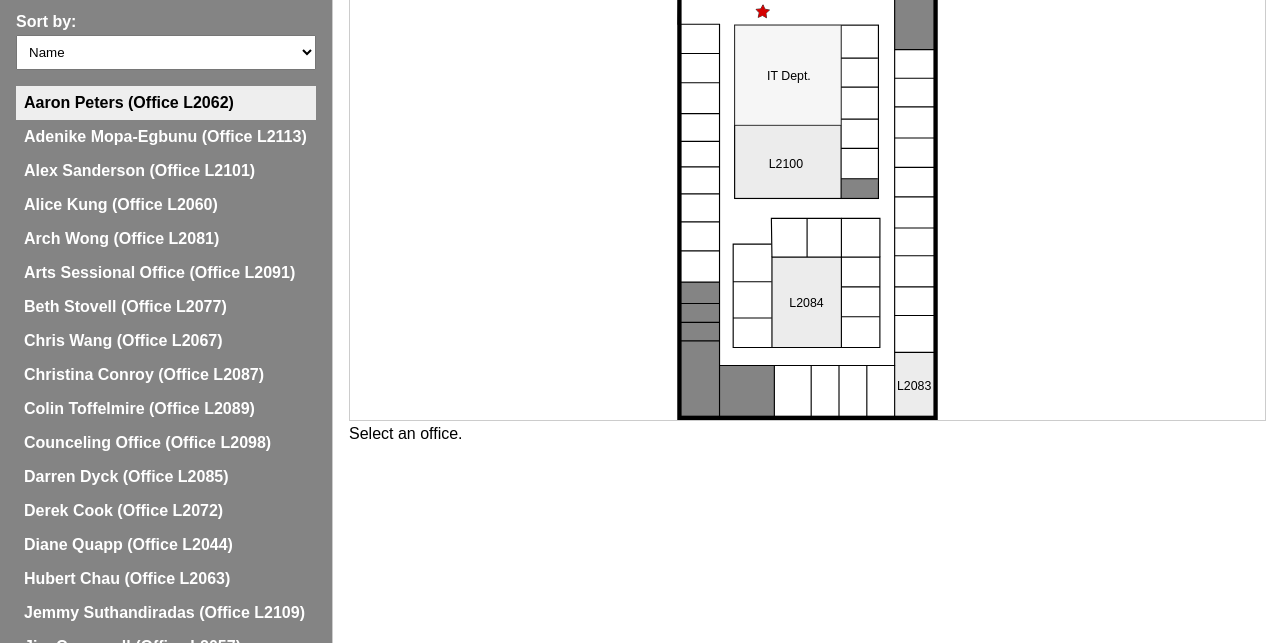
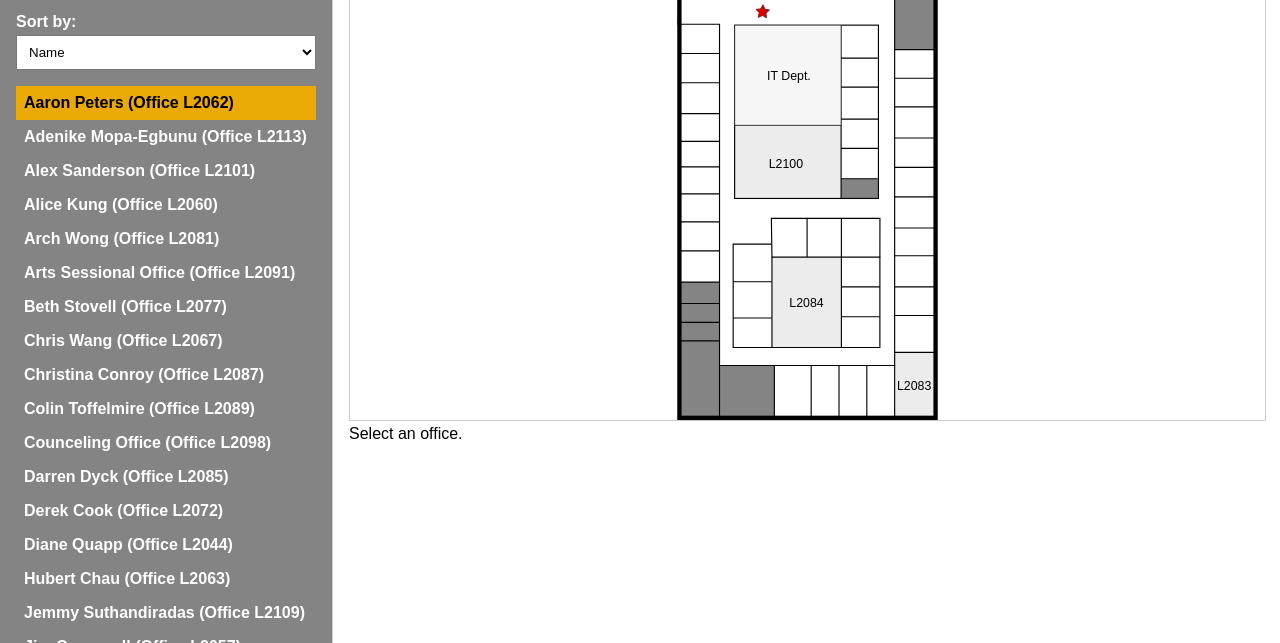
Before and after one commit to maximumrozema/office-finder, a plain HTML site: page index.html in a window 1280 px wide. In both pictures the pointer is over the item 166 px from the left and 259 px from the top of the page. Shown: the part 157-800 px from the top of the page. Drawn offline with Linux system fonts and the light colour scheme.

Commit message:
Change hover background color for directory list items

```diff
--- a/style.css
+++ b/style.css
@@ -3,7 +3,7 @@ body{font-family:Arial,sans-serif;margin:0}
   .sidebar{background-color:#848484;color:#fff;font-weight: bold;width:300px;padding:1rem;border-right:1px solid #ccc;overflow:auto}
   .content{flex:1;padding:1rem}#directory{list-style:none;padding:0}
     #directory li{padding:.5rem;cursor:pointer}
-    #directory li:hover{background:#eee;color:#000}
+    #directory li:hover{background:#eba904;color:#000}
       object{width:100%;height:70vh;border:1px solid #ccc}
   .sort-container {margin: 1rem 0;}
   .sort-container label {display: block;margin-bottom: 0.25rem;font-weight: bold;}
```
